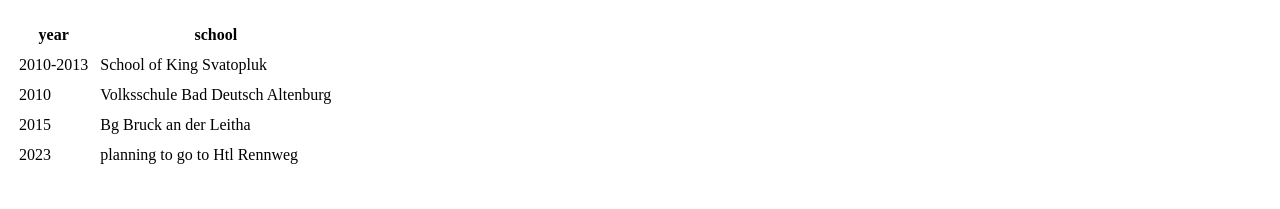
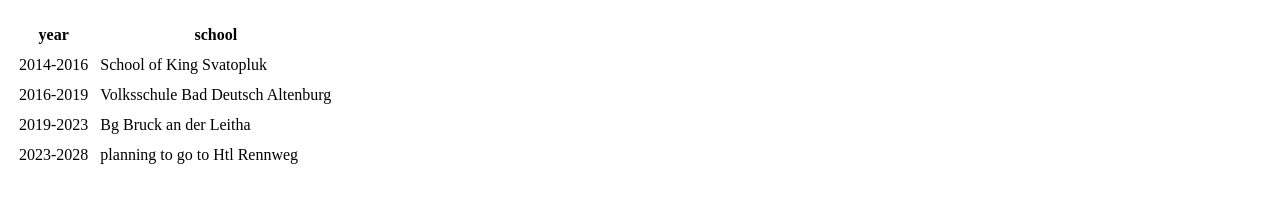
Before and after one commit to Alexaamazonprima/cv, a plain HTML site: page index.html in a window 1280 px wide. Shown: the part 468-677 px from the top of the page. Drawn offline with Linux system fonts and the light colour scheme.

Commit message:
updated dates

```diff
--- a/index.html
+++ b/index.html
@@ -24,19 +24,19 @@
             </thead>
             <tbody>
                 <tr>
-                    <td>2010-2013</td>
+                    <td>2014-2016</td>
                     <td>School of King Svatopluk</td>
                 </tr>
                 <tr>
-                    <td>2010</td>
+                    <td>2016-2019</td>
                     <td>Volksschule Bad Deutsch Altenburg</td>
                 </tr>
                 <tr>
-                    <td>2015</td>
+                    <td>2019-2023</td>
                     <td>Bg Bruck an der Leitha</td>
                 </tr>
                 <tr>
-                    <td>2023</td>
+                    <td>2023-2028</td>
                     <td>planning to go to Htl Rennweg</td>
                 </tr>
             </tbody>
```
